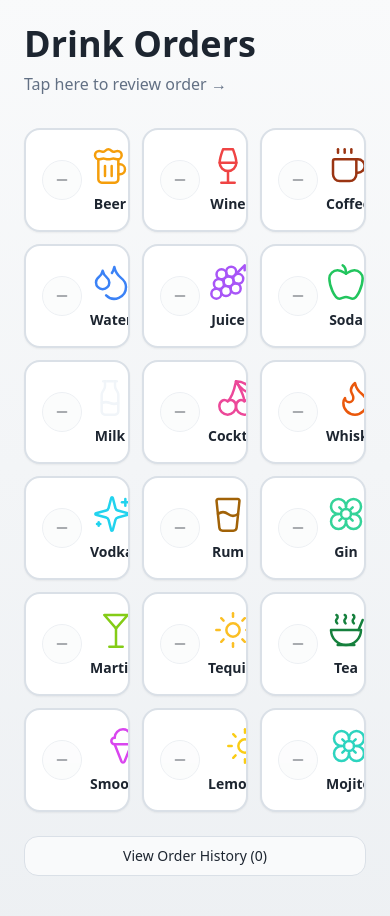
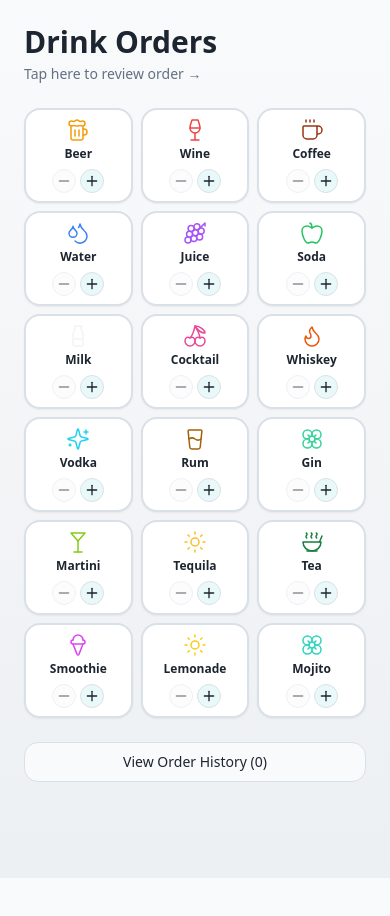
Before and after one commit to peteriron/order-me, a React (Vite) app: page / in a window 390 px wide. Shown: the top 916 px of the page. After the commit the page ends 878 px from the top, so only its background shows below. Built offline with nearby package versions, Linux system fonts and the light colour scheme; the HTML template or start-up script is replaced by a standard one.

Commit message:
Refactor: Adjust UI for iPhone 16 Pro

```diff
--- a/src/components/DrinkOrder.tsx
+++ b/src/components/DrinkOrder.tsx
@@ -67,11 +67,11 @@ export const DrinkOrder = ({ currentOrder, onAddDrink, onDecreaseDrink, onSwipeR
       onTouchEnd={handleTouchEnd}
     >
       <div className="max-w-2xl mx-auto">
-        <div className="flex items-center justify-between mb-8">
+        <div className="flex items-center justify-between mb-6">
           <div>
-            <h1 className="text-4xl font-bold text-foreground mb-2">Drink Orders</h1>
+            <h1 className="text-3xl font-bold text-foreground mb-1">Drink Orders</h1>
             <p
-              className="text-muted-foreground cursor-pointer hover:text-primary transition-colors"
+              className="text-sm text-muted-foreground cursor-pointer hover:text-primary transition-colors"
               onClick={onSwipeRight}
             >
               Tap here to review order →
@@ -79,7 +79,7 @@ export const DrinkOrder = ({ currentOrder, onAddDrink, onDecreaseDrink, onSwipeR
           </div>
           {totalItems > 0 && (
             <Badge
-              className="text-lg px-4 py-2 bg-primary text-primary-foreground cursor-pointer hover:opacity-90 transition-opacity"
+              className="text-base px-3 py-1.5 bg-primary text-primary-foreground cursor-pointer hover:opacity-90 transition-opacity"
               onClick={onSwipeRight}
             >
               {totalItems} items
@@ -87,7 +87,7 @@ export const DrinkOrder = ({ currentOrder, onAddDrink, onDecreaseDrink, onSwipeR
           )}
         </div>
 
-        <div className="grid grid-cols-3 gap-3 mb-6">
+        <div className="grid grid-cols-3 gap-2 mb-6">
           {drinks.map((drink) => {
             const Icon = drink.icon;
             const count = currentOrder[drink.name] || 0;
@@ -97,48 +97,50 @@ export const DrinkOrder = ({ currentOrder, onAddDrink, onDecreaseDrink, onSwipeR
                 key={drink.name}
                 className="relative overflow-hidden transition-all duration-200 hover:shadow-lg border-2"
               >
-                <div className="p-4 flex items-center justify-between gap-2">
+                <div className="p-2 flex flex-col items-center gap-2">
+                  <div
+                    className="flex flex-col items-center justify-center space-y-1 flex-1 cursor-pointer active:scale-95 transition-transform w-full"
+                    onClick={() => onAddDrink(drink.name)}
+                  >
+                    <div className="relative">
+                      <Icon className={`w-6 h-6 ${drink.color}`} strokeWidth={1.5} />
+                      {count > 0 && (
+                        <Badge
+                          className="absolute -top-1 -right-1 h-4 w-4 rounded-full p-0 flex items-center justify-center bg-secondary text-secondary-foreground animate-bounce-in text-[10px]"
+                        >
+                          {count}
+                        </Badge>
+                      )}
+                    </div>
+                    <span className="text-xs font-semibold text-foreground text-center leading-tight">{drink.name}</span>
+                  </div>
+
+                  <div className="flex items-center justify-center gap-1 w-full">
                     <Button
                       variant="outline"
                       size="icon"
-                    className="h-10 w-10 shrink-0 rounded-full"
+                      className="h-6 w-6 shrink-0 rounded-full"
                       onClick={(e) => {
                         e.stopPropagation();
                         onDecreaseDrink(drink.name);
                       }}
                       disabled={count === 0}
                     >
-                    <Minus className="h-4 w-4" />
+                      <Minus className="h-3 w-3" />
                     </Button>
-
-                  <div
-                    className="flex flex-col items-center justify-center space-y-2 flex-1 cursor-pointer active:scale-95 transition-transform"
-                    onClick={() => onAddDrink(drink.name)}
-                  >
-                    <div className="relative">
-                      <Icon className={`w-10 h-10 ${drink.color}`} strokeWidth={1.5} />
-                      {count > 0 && (
-                        <Badge
-                          className="absolute -top-2 -right-2 h-6 w-6 rounded-full p-0 flex items-center justify-center bg-secondary text-secondary-foreground animate-bounce-in text-xs"
-                        >
-                          {count}
-                        </Badge>
-                      )}
-                    </div>
-                    <span className="text-sm font-semibold text-foreground text-center">{drink.name}</span>
-                  </div>
 
                     <Button
                       variant="outline"
                       size="icon"
-                    className="h-10 w-10 shrink-0 rounded-full bg-primary/10 hover:bg-primary/20"
+                      className="h-6 w-6 shrink-0 rounded-full bg-primary/10 hover:bg-primary/20"
                       onClick={(e) => {
                         e.stopPropagation();
                         onAddDrink(drink.name);
                       }}
                     >
-                    <Plus className="h-4 w-4" />
+                      <Plus className="h-3 w-3" />
                     </Button>
+                  </div>
                 </div>
               </Card>
             );
@@ -146,21 +148,21 @@ export const DrinkOrder = ({ currentOrder, onAddDrink, onDecreaseDrink, onSwipeR
         </div>
 
         {totalItems > 0 && (
-          <div className="space-y-3 mb-6">
+          <div className="space-y-2 mb-4">
             <Button
-              className="w-full h-14 text-lg"
+              className="w-full h-12 text-base"
               onClick={onSubmit}
             >
-              <CheckCircle className="mr-2 h-5 w-5" />
+              <CheckCircle className="mr-2 h-4 w-4" />
               Submit Order
             </Button>
 
             <Button
               variant="outline"
-              className="w-full h-14 text-lg"
+              className="w-full h-12 text-base"
               onClick={onReset}
             >
-              <RotateCcw className="mr-2 h-5 w-5" />
+              <RotateCcw className="mr-2 h-4 w-4" />
               Reset Order
             </Button>
           </div>
```
Lines whose indentation alone changed are shown as unchanged.
